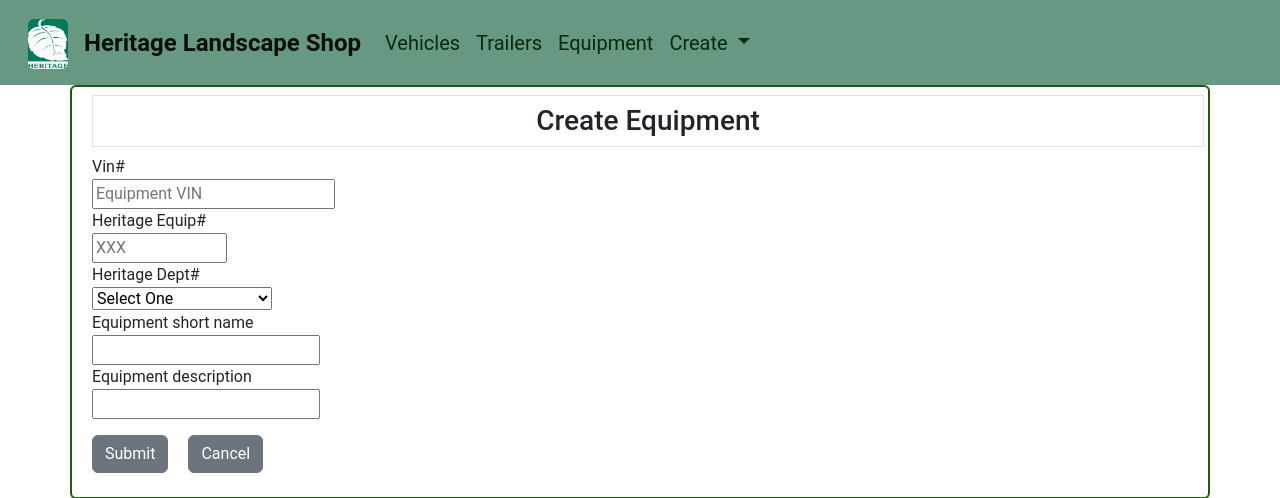
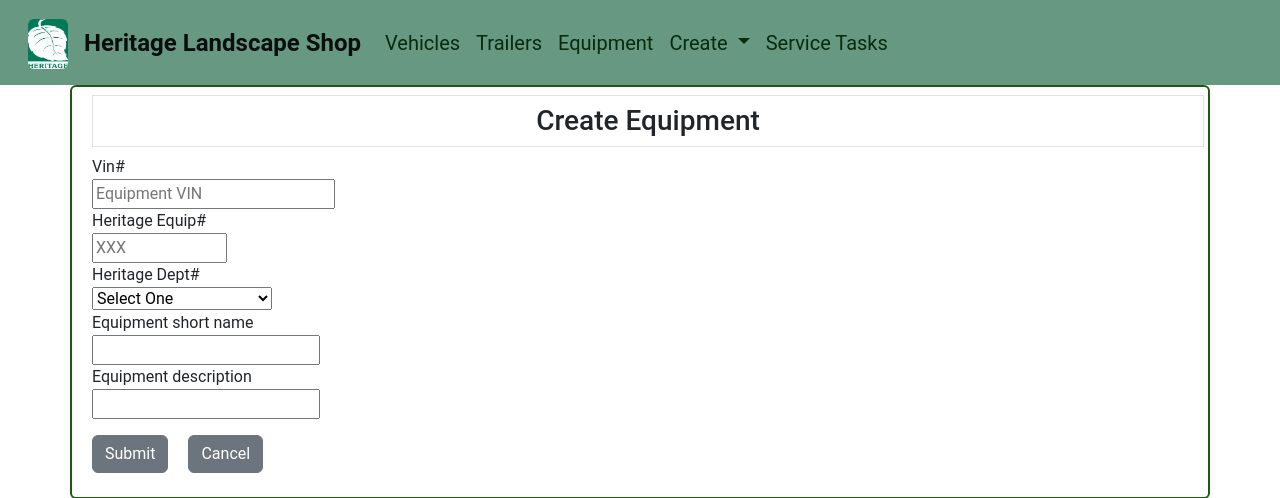
Before and after one commit to rossiokea/HeritageShop, a Django app: page /equipment_create/ in a window 1280 px wide. Shown: the top 498 px of the page. Run offline with Django 4.2, Linux system fonts and the light colour scheme; some libraries are stand-ins or nearby versions.

Commit message:
Updated the Task Bar

```diff
--- a/templates/base.html
+++ b/templates/base.html
@@ -76,6 +76,11 @@
                     </ul>
                 </li>
 
+                <li class="nav-item {{ equipment_nav }}">
+                    <a class="nav-link" href="{% url 'shop:equipment_list' %}">Service Tasks</a>
+                </li>
+
+
 {#                <li class="nav-item dropdown">#}
 {#                    <a class="nav-link dropdown-toggle" href="#" id="navbarDarkDropdownMenuLink" role="button"#}
 {#                       data-bs-toggle="dropdown" aria-expanded="false">Inactive</a>#}
```
